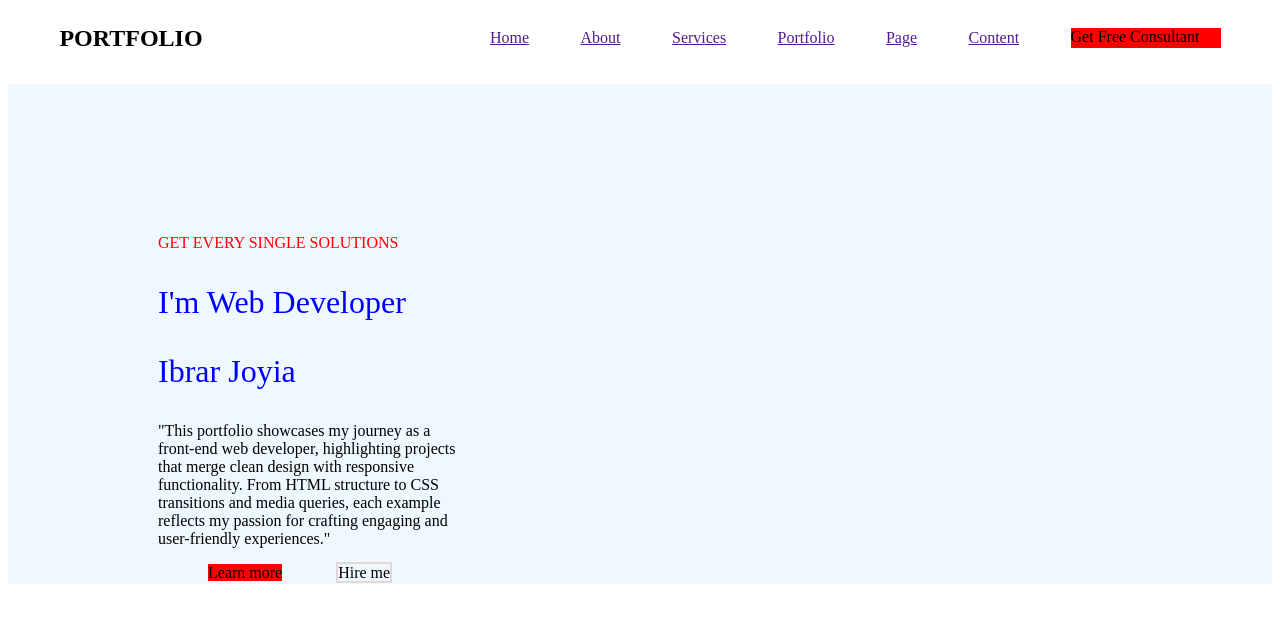
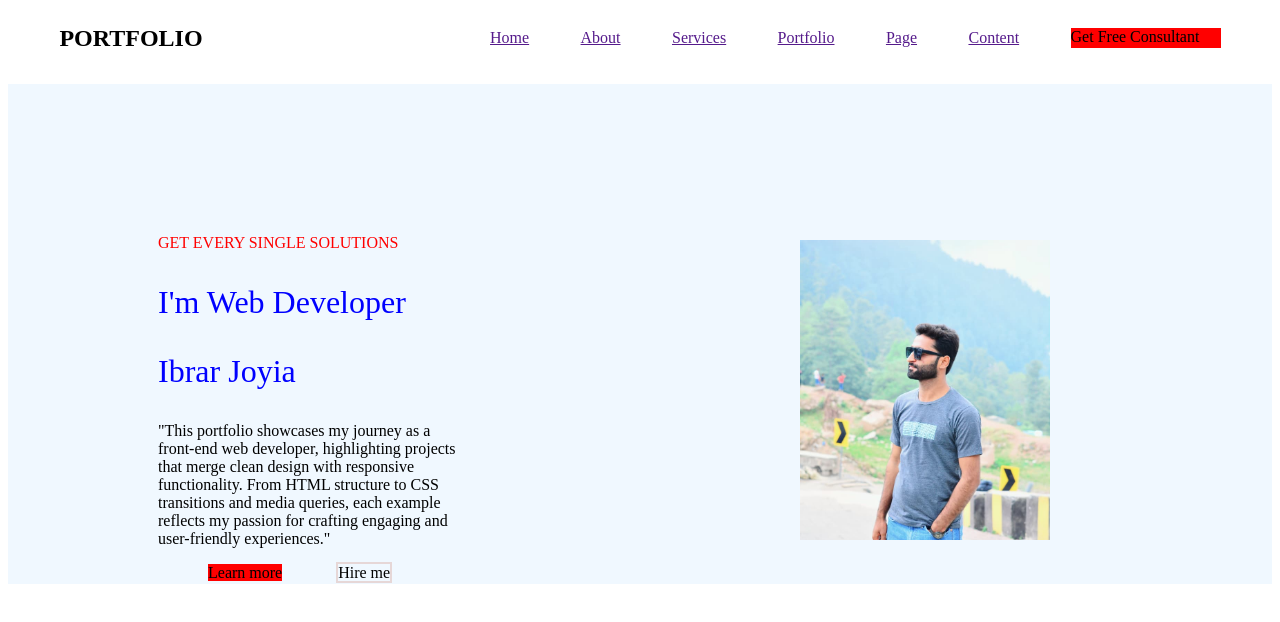
Before and after one commit to ibrar568/Portfolio-page, a plain HTML site: page index.html in a window 1280 px wide. Shown: the top 622 px of the page. Drawn offline with Linux system fonts and the light colour scheme.

Commit message:
Update style.css

```diff
--- a/style.css
+++ b/style.css
@@ -41,7 +41,7 @@
     margin-left: 50px;
 }
 .hero-image{
-    background-image: url(WhatsApp\ Image\ 2025-07-14\ at\ 18.55.56_44c2c3e8.jpg);
+    background-image: url(pic.jpg);
     height: 300px;
     width: 250px;
     position: absolute;
```
